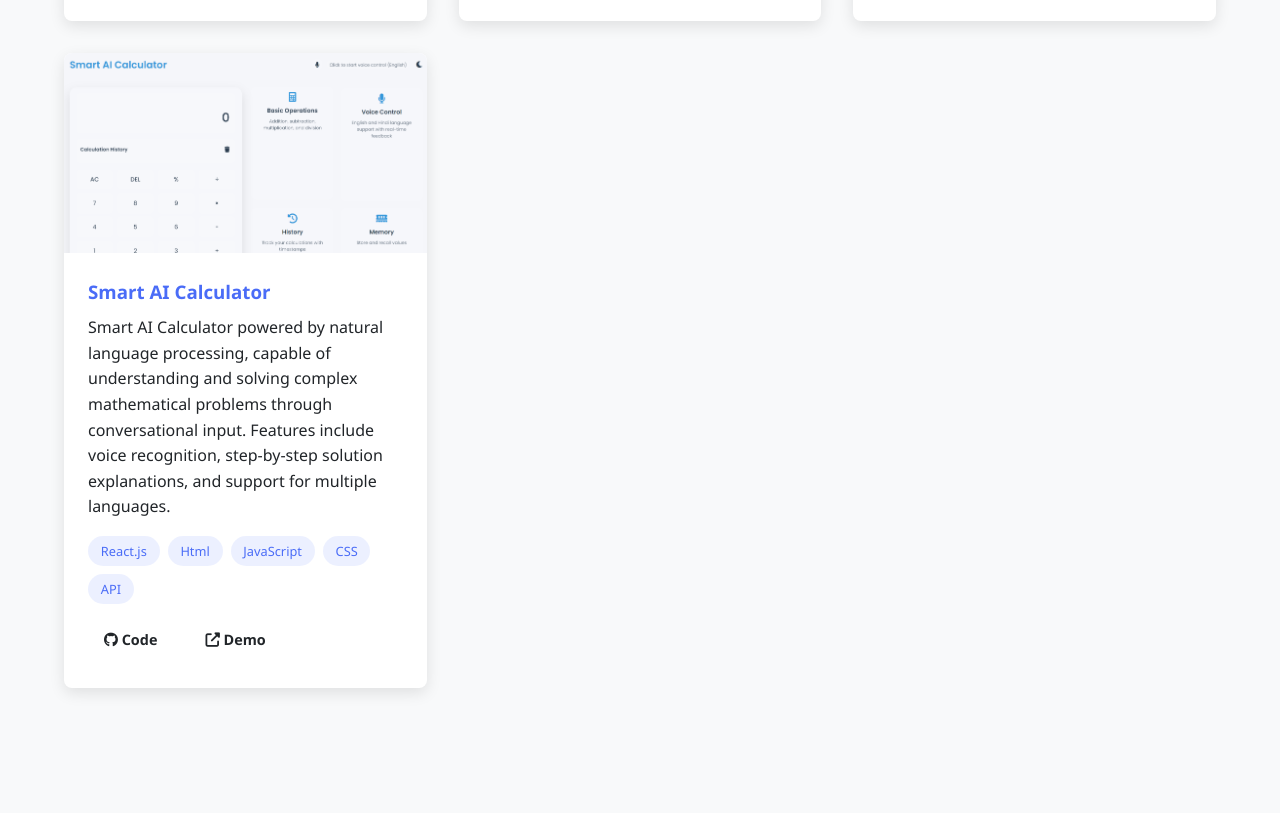
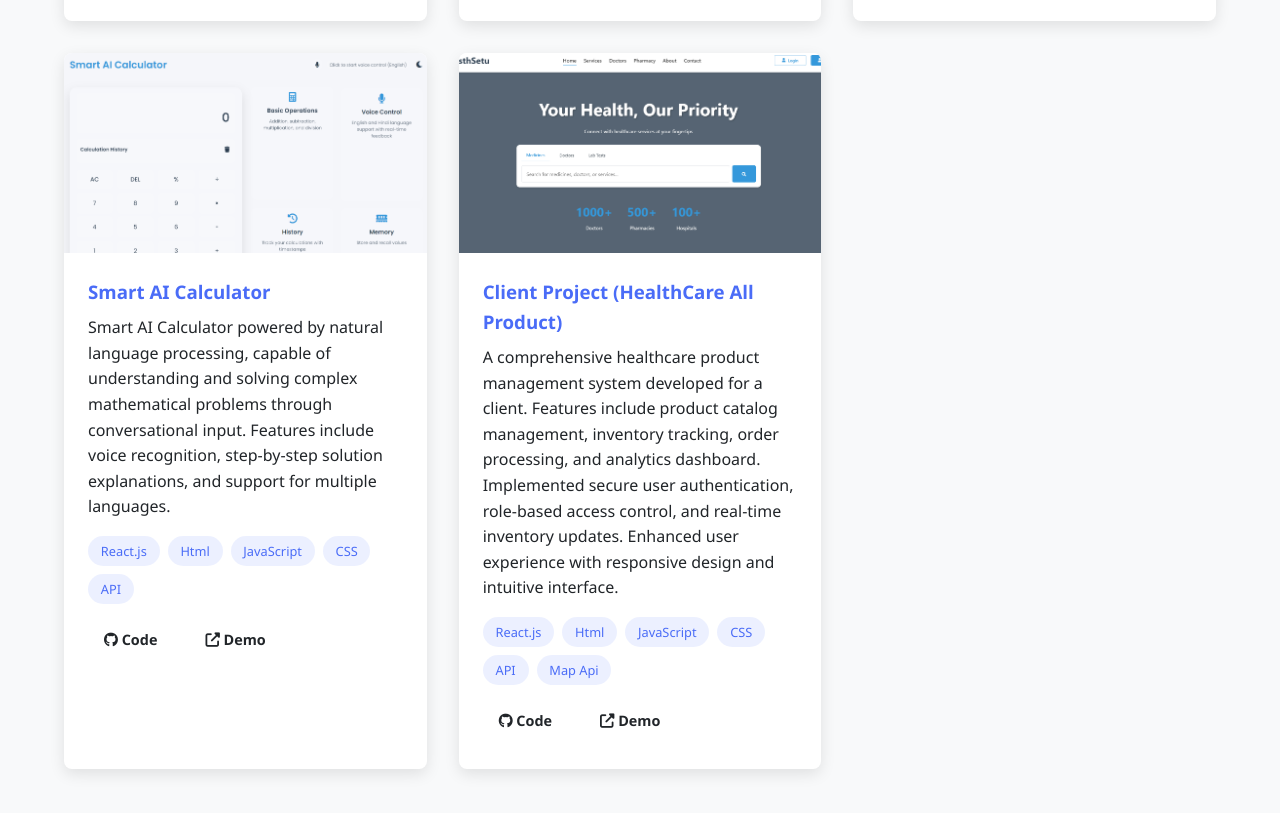
Before and after one commit to raushandubey/myPortfolio1, a plain HTML site: page index.html in a window 1280 px wide. Shown: the part 5169-5982 px from the top of the page. Drawn offline with nearby package versions, Linux system fonts and the light colour scheme; a script that the page names is missing.

Commit message:
Version 17.0

```diff
--- a/index.html
+++ b/index.html
@@ -378,6 +378,28 @@
                     </div>
                 </div>
 
+                <div class="project-card reveal-right hover-zoom" data-delay="0.4">
+                    <div class="project-image">
+                        <img src="assets/Screenshot 2025-06-07 083212.png" alt="Smart AI Calculator">
+                    </div>
+                    <div class="project-info">
+                        <h3>Client Project (HealthCare All Product)</h3>
+                        <p>A comprehensive healthcare product management system developed for a client. Features include product catalog management, inventory tracking, order processing, and analytics dashboard. Implemented secure user authentication, role-based access control, and real-time inventory updates. Enhanced user experience with responsive design and intuitive interface. </p>
+                        <div class="project-tech">
+                            <span>React.js</span>
+                            <span>Html</span>
+                            <span>JavaScript</span>
+                            <span>CSS</span>
+                            <span>API</span>
+                            <span>Map Api</span>
+                        </div>
+                        <div class="project-links">
+                            <a href="https://github.com/raushandubey/Ai-cal" class="btn small-btn"><i class="fab fa-github"></i> Code</a>
+                            <a href="https://aicalculo.netlify.app/" class="btn small-btn"><i class="fas fa-external-link-alt"></i> Demo</a>
+                        </div>
+                    </div>
+                </div>
+
             </div>
         </div>
 
```
Also changed, not shown: assets/Screenshot 2025-06-07 083212.png (added).
